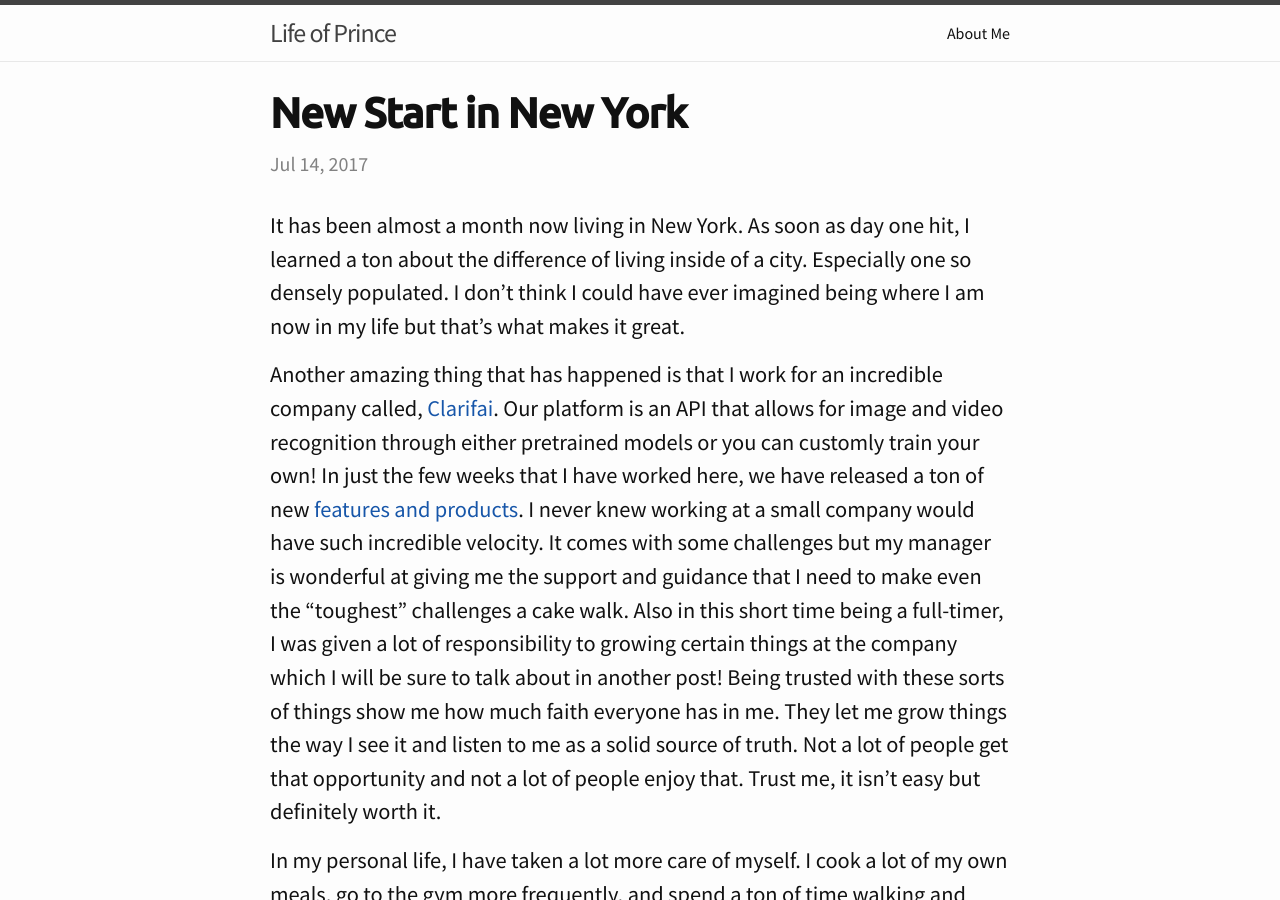
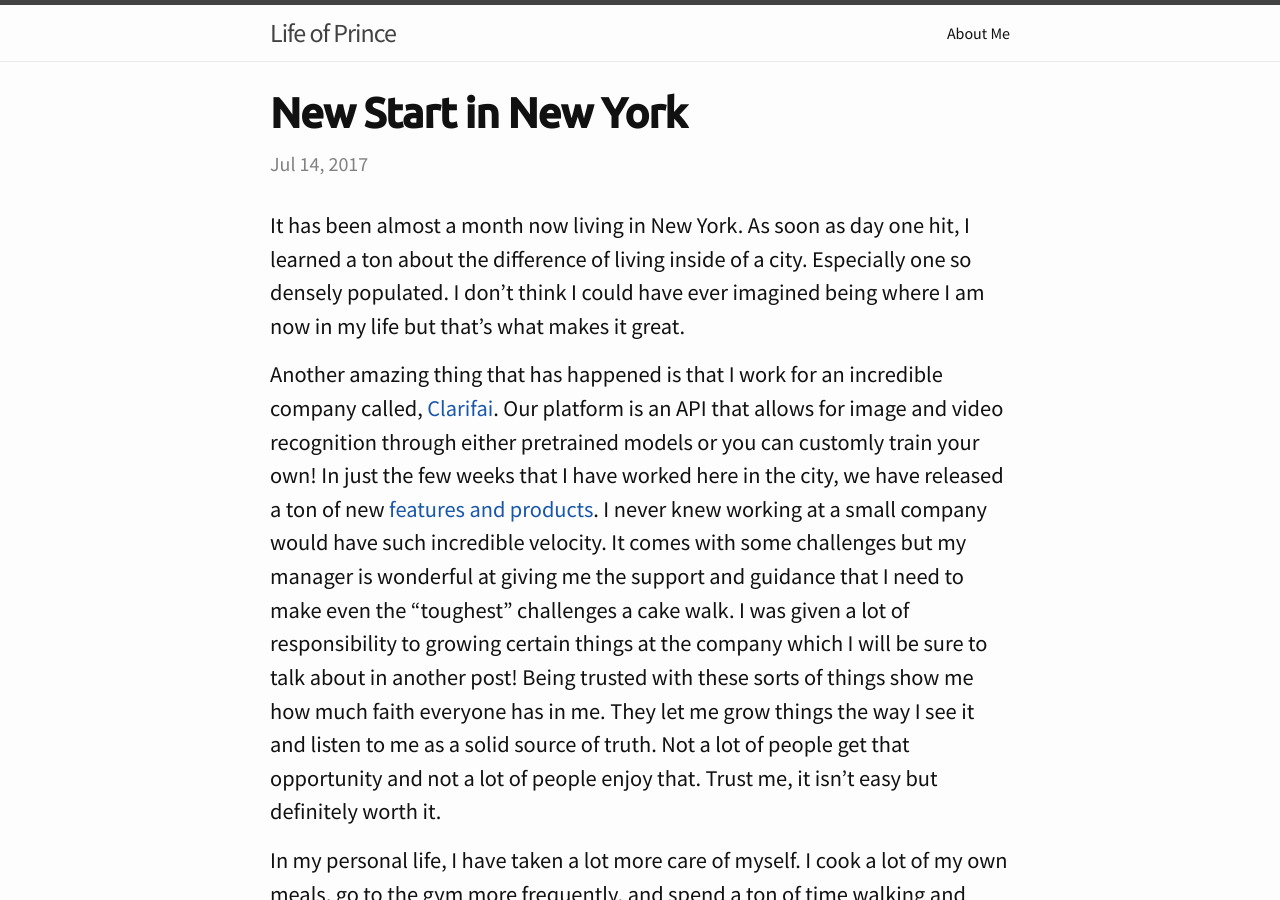
Before and after one commit to maxcell/blog, a Jekyll site: the page built from _posts/2017-07-14-new-york.md, in a window 1280 px wide and 900 px high. Built offline with Jekyll 4.4.1, drawn with Linux system fonts in a browser that asks for light colours; comment, search, counter and statistics services are not loaded.

Commit message:
Update blog post

```diff
--- a/_posts/2017-07-14-new-york.md
+++ b/_posts/2017-07-14-new-york.md
@@ -13,13 +13,13 @@ in my life but that's what makes it great.
 Another amazing thing that has happened is that I work for an incredible company
 called, [Clarifai](https://www.clarifai.com). Our platform is an API that allows for
 image and video recognition through either pretrained models or you can customly
-train your own! In just the few weeks that I have worked here, we have released
+train your own! In just the few weeks that I have worked here in the city, we have released
 a ton of new [features and products](https://developer.clarifai.com/recent-updates).
 I never knew working at a small company would have such incredible velocity.
 It comes with some challenges but my manager is wonderful at giving me the support
-and guidance that I need to make even the "toughest" challenges a cake walk. Also in
-this short time being a full-timer, I was given a lot of responsibility to growing
-certain things at the company which I will be sure to talk about in another post!
+and guidance that I need to make even the "toughest" challenges a cake walk.
+I was given a lot of responsibility to growing certain things at the
+company which I will be sure to talk about in another post!
 Being trusted with these sorts of things show me how much faith everyone has in me.
 They let me grow things the way I see it and listen to me as a solid source of truth.
 Not a lot of people get that opportunity and not a lot of people enjoy that. Trust me,
```
